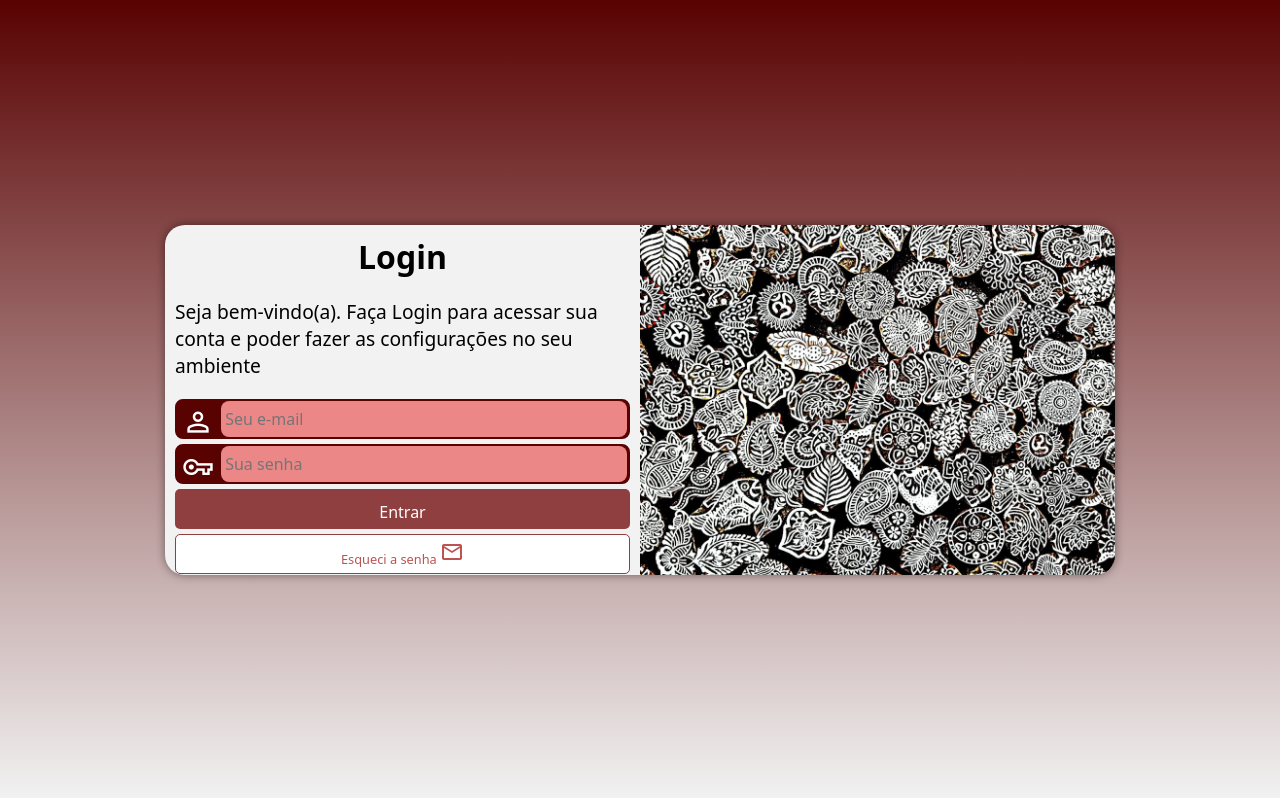
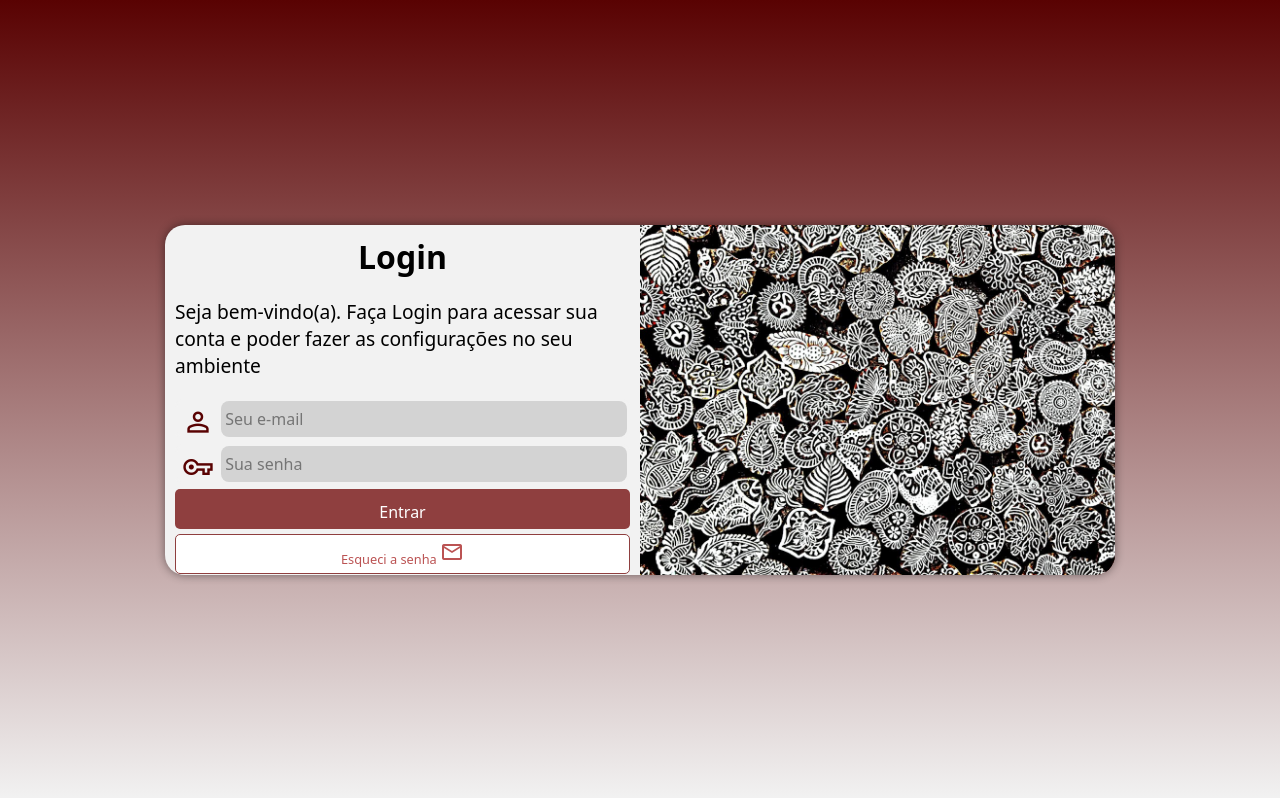
Before and after one commit to joaoooDias/projeto-login, a plain HTML site: page index.html in a window 1280 px wide. Drawn offline with nearby package versions, Linux system fonts and the light colour scheme.

Commit message:
alteração de cores

```diff
--- a/estilos/style.css
+++ b/estilos/style.css
@@ -66,8 +66,8 @@ div#formulario > p{
 }
 
 form > div.campo{
-    background-color: #590202;
-    border: 2px solid #590202;
+    background-color: #F2F2F2;
+    border: 2px solid #F2F2F2;
     display: block;
     width: 100%;
     height: 40px;
@@ -80,7 +80,7 @@ div.campo > label{
 }
 
 div.campo > span{
-    color: white;
+    color: #590202;
     /*background-color: black;*/
     font-size: 2em;
     width: 40px;
@@ -88,7 +88,7 @@ div.campo > span{
 }
 
 div.campo > input{
-    background-color: #eb8787;
+    background-color: lightgray;
     font-size: 1em;
     width: calc(100% - 45px);
     height: 100%;
```
